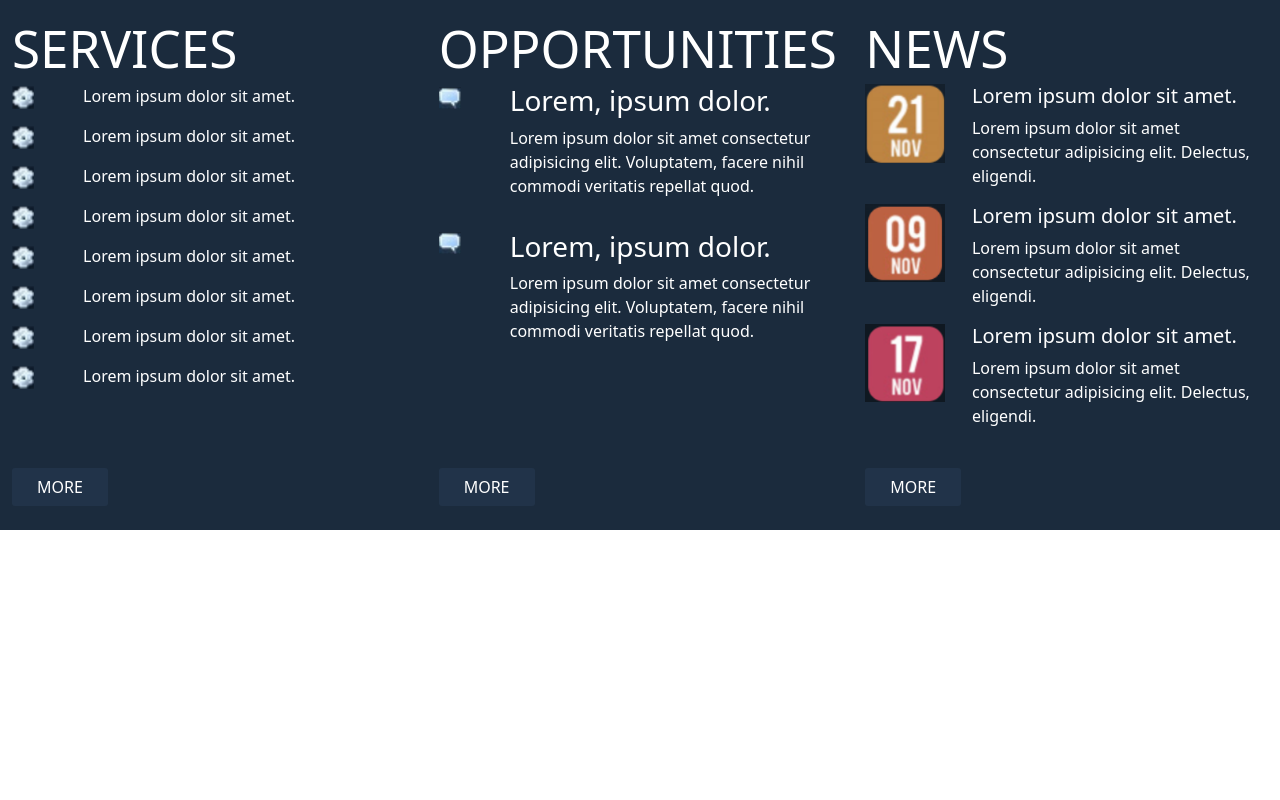
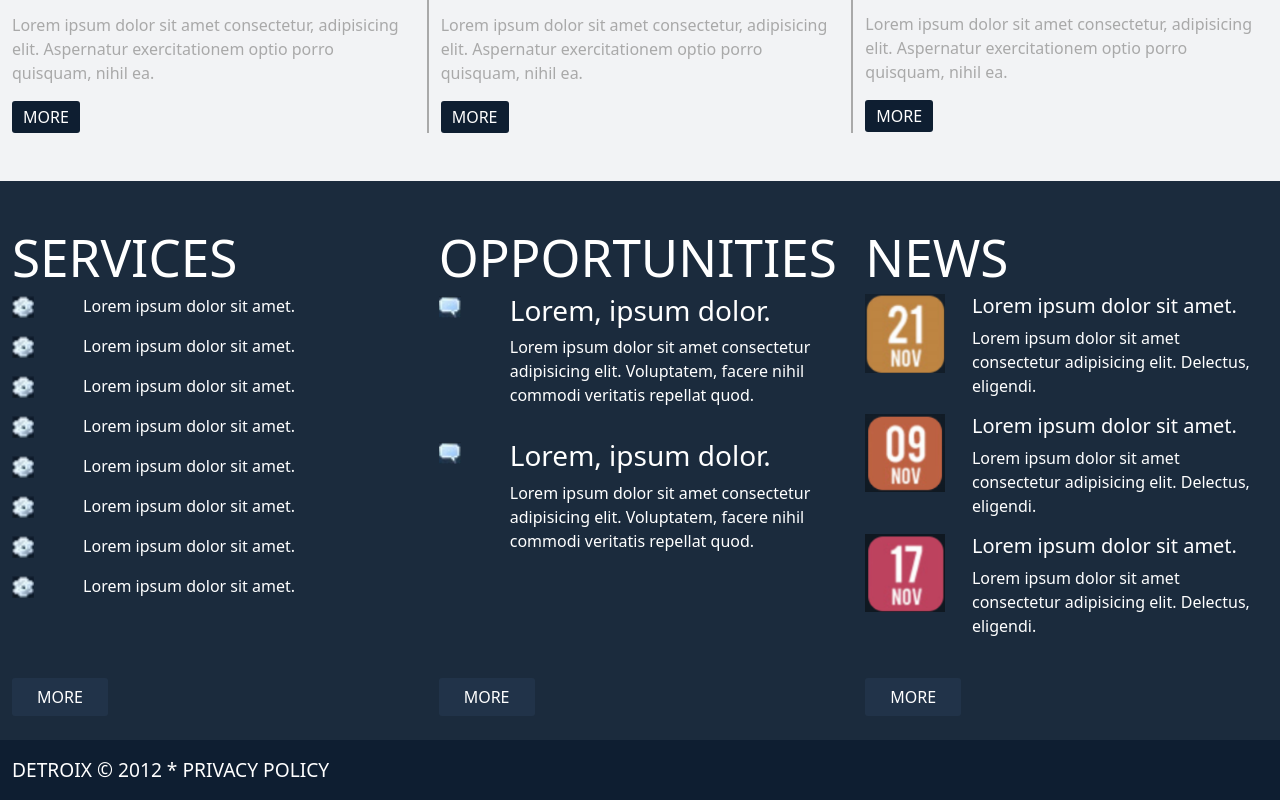
Before and after one commit to livingstonkolbie/detroix-react, a React (Vite) app in the folder detroixReact/: page / in a window 1280 px wide. Shown: the part 1134-1934 px from the top of the page. Before the commit the page ends 1664 px from the top, so only its background shows below. Built offline with nearby package versions, Linux system fonts and the light colour scheme; the HTML template or start-up script is replaced by a standard one.

Commit message:
done
for the most part

```diff
--- a/detroixReact/src/App.jsx
+++ b/detroixReact/src/App.jsx
@@ -1,5 +1,6 @@
 import Header from './components/Header'
 import Main from './components/Main'
+import Footer from './components/Footer'
 import './style.css'
 // import './App.css'
 
@@ -9,6 +10,7 @@ function App() {
     <div className="container-fluid">
       <Header />
       <Main />
+      <Footer />
     </div>
   )
 }
--- /dev/null
+++ b/detroixReact/src/components/Footer.jsx
@@ -0,0 +1,13 @@
+
+function Footer() {
+
+    return (
+        <div className="row footer">
+            <div className="col-12">
+                <p className="pt-3">DETROIX &copy; 2012 * PRIVACY POLICY</p>
+            </div>
+        </div>
+    )
+}
+
+export default Footer
--- a/detroixReact/src/components/HeroImage.jsx
+++ b/detroixReact/src/components/HeroImage.jsx
@@ -4,7 +4,7 @@ import heroImg from '../assets/detroix-man.png'
 function HeroImg() {
 
     return (
-        <div className="row">
+        <div className="row heroImg">
             <div className="col-12">
                 <img src={heroImg} alt="image of the Detroix man" />
             </div>
--- a/detroixReact/src/style.css
+++ b/detroixReact/src/style.css
@@ -14,6 +14,10 @@ body {
     margin: 0 1px;
     background-color: #0b0b31;
     color: white;
+}
+
+.heroImg img {
+    width: 100%;
 }
 
 .heroDots {
@@ -85,3 +89,12 @@ body {
     padding: 6px 24px;
     border-radius: 3px;
 }
+
+.footer {
+    background-color: #0e1e31;
+    color: white;
+}
+
+.footer p {
+    font-size: larger;
+}
```
